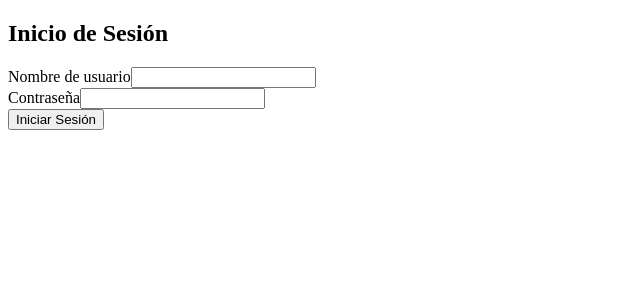
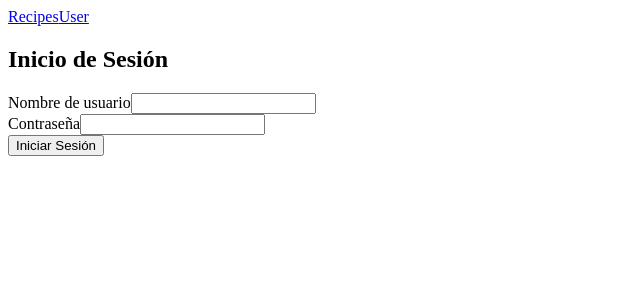
Before and after one commit to JahdielArciniegas/front-inventary-proyect, a React (Vite) app: page /recipes in a window 1280 px wide. Shown: the top 300 px of the page, without its empty margins (0-640 px from the left). Built offline with nearby package versions, Linux system fonts and the light colour scheme.

Commit message:
Agregando y componetizando componentes: Componetizando el componente login, y creando los demas componentes para nuestra aplicación

```diff
--- a/src/App.tsx
+++ b/src/App.tsx
@@ -1,5 +1,8 @@
 import { useState } from "react"
-import loginService from "./assets/service/login"
+import loginService from "./service/login"
+import { Login } from "./components/Login"
+import Page from "./pages/Page"
+import { BrowserRouter as Router,Link } from "react-router"
 
 interface User {
   username: string
@@ -9,46 +12,39 @@ interface User {
 
 function App() {
   const [user, setUser] = useState<User | null>(null)
-  const [username, setUsername] = useState("")
-  const [password, setPassword] = useState("")
+  const [username, setUsername] = useState<string>("")
+  const [password, setPassword] = useState<string>("")
 
+  const handleUsername = (e : React.ChangeEvent<HTMLInputElement>) => {
+    setUsername(e.target.value)
+  }
+  const handlePassword = (e : React.ChangeEvent<HTMLInputElement>) => {
+    setPassword(e.target.value)
+  }
   const submit = async (e : React.FormEvent) => {
     e.preventDefault()
     try{
       const user = await loginService.login(username, password)
       setUser(user)
+      setUsername("")
+      setPassword("")
     } catch (error){
       console.log(error)
     }
   }
 
-  if (!user){
-    return (
-      <div className="form-login" onSubmit={submit}>
-        <h2>Inicio de Sesión</h2>
-        <form >
-          <div>
-            <label htmlFor="username">Nombre de usuario</label>
-            <input type="text" id="username" name="username" value={username} onChange={(e) => setUsername(e.target.value)} />
-          </div>
-          <div>
-            <label htmlFor="password">Contraseña</label>
-            <input type="password" id="password" name="password" value={password} onChange={(e) => setPassword(e.target.value)} />
-          </div>
-          <button type="submit">Iniciar Sesión</button>
-        </form>
-      </div>
-    )
-  }
+
 
   return (
     <>
-      <h2>Usuario</h2>
-      <p>{user?.username}</p>
-      <p>{user?.name}</p>
-      <button type="button" onClick={() => setUser(null)}>Cerrar Sesión</button>
+    <Router>
+      <nav>
+        <Link to="/recipes">Recipes</Link>
+        <Link to="/user">User</Link>
+      </nav>
+      {!user ? <Login submit={submit} username={username} handleUsername={handleUsername} password={password} handlePassword={handlePassword}/> : <Page/> }
+    </Router>
     </>
   )
 }
-
 export default App
--- /dev/null
+++ b/src/components/Home.tsx
@@ -0,0 +1,9 @@
+const Home = () => {
+  return (
+    <div>
+      <h2>Home</h2>
+    </div>
+  )
+}
+
+export default Home
--- /dev/null
+++ b/src/components/Ingredients.tsx
@@ -0,0 +1,9 @@
+const Ingredients = () => {
+  return (
+    <div>
+      <h2>Ingredients</h2>
+    </div>
+  )
+}
+
+export default Ingredients
--- /dev/null
+++ b/src/components/Login.tsx
@@ -0,0 +1,26 @@
+interface LoginProps {
+  submit: (e: React.FormEvent) => void;
+  username: string;
+  handleUsername: (e: React.ChangeEvent<HTMLInputElement>) => void;
+  password: string;
+  handlePassword: (e: React.ChangeEvent<HTMLInputElement>) => void;
+}
+
+export const Login = ({submit,username,handleUsername,password,handlePassword}: LoginProps) => {
+  return (
+      <div className="form-login" onSubmit={submit}>
+        <h2>Inicio de Sesión</h2>
+        <form >
+          <div>
+            <label htmlFor="username">Nombre de usuario</label>
+            <input type="text" id="username" name="username" value={username} onChange={handleUsername} />
+          </div>
+          <div>
+            <label htmlFor="password">Contraseña</label>
+            <input type="password" id="password" name="password" value={password} onChange={handlePassword} />
+          </div>
+          <button type="submit">Iniciar Sesión</button>
+        </form>
+      </div>
+  )
+}
--- /dev/null
+++ b/src/components/Recipes.tsx
@@ -0,0 +1,8 @@
+
+export const Recipes = () => {
+  return (
+    <div>
+      <h2>Recetas</h2>
+    </div>
+  )
+}
--- /dev/null
+++ b/src/components/User.tsx
@@ -0,0 +1,9 @@
+const User = () => {
+  return (
+    <div>
+      <h2>User</h2>
+    </div>
+  )
+}
+
+export default User
--- /dev/null
+++ b/src/pages/Page.tsx
@@ -0,0 +1,19 @@
+import {Routes, Route} from 'react-router'
+import { Recipes } from '../components/Recipes'
+import Home from '../components/Home'
+import Ingredients from '../components/Ingredients'
+import User from '../components/User'
+
+
+const Page = () => {
+  return (
+      <Routes>
+        <Route path='/' element={<Home/>}/>
+        <Route path='/recipes' element={<Recipes/>}/>
+        <Route path='/ingredients' element={<Ingredients/>}/>
+        <Route path='/user' element={<User/>}/>
+      </Routes>
+  )
+}
+
+export default Page
```
Also changed, not shown: src/service/login.ts (renamed from src/assets/service/login.ts).
